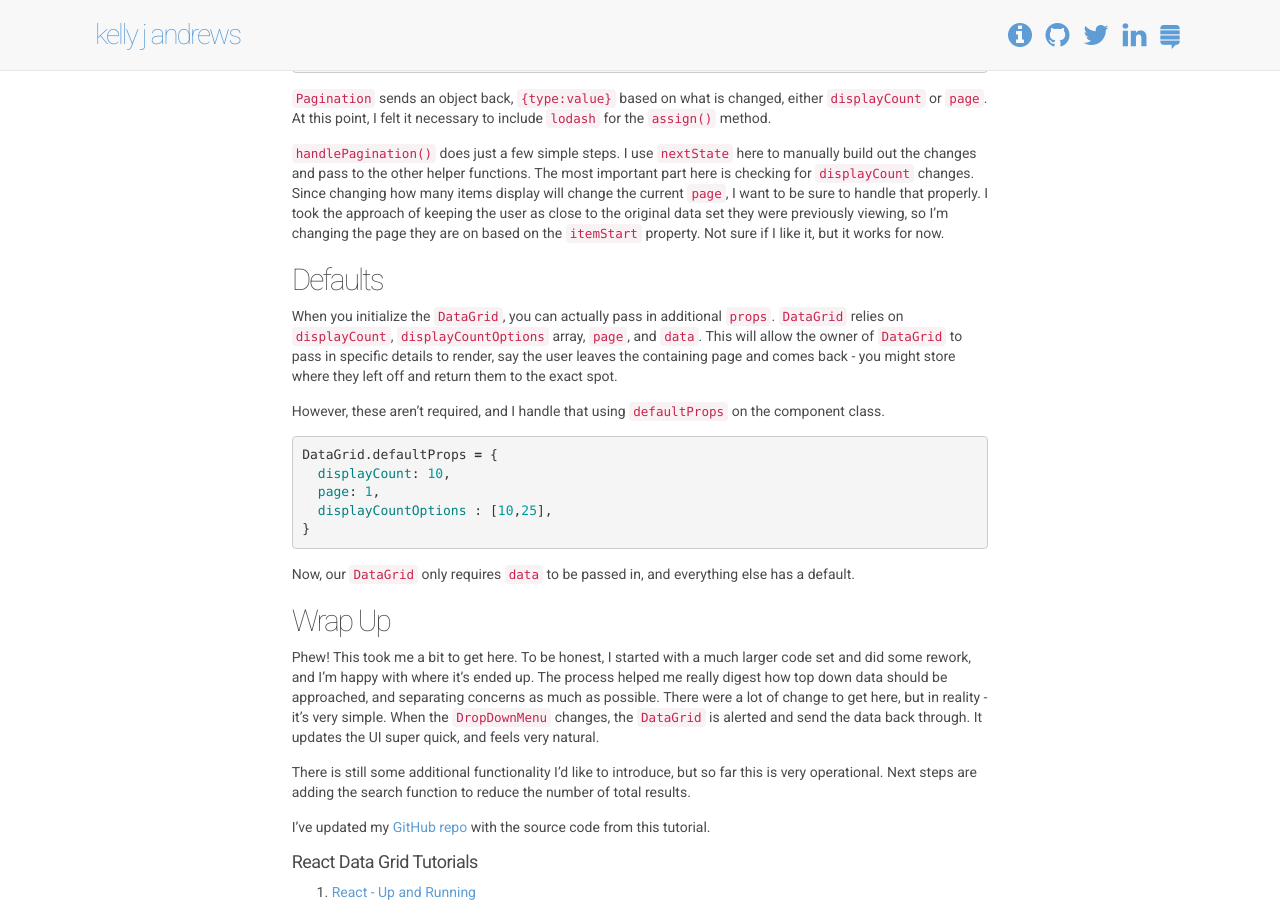
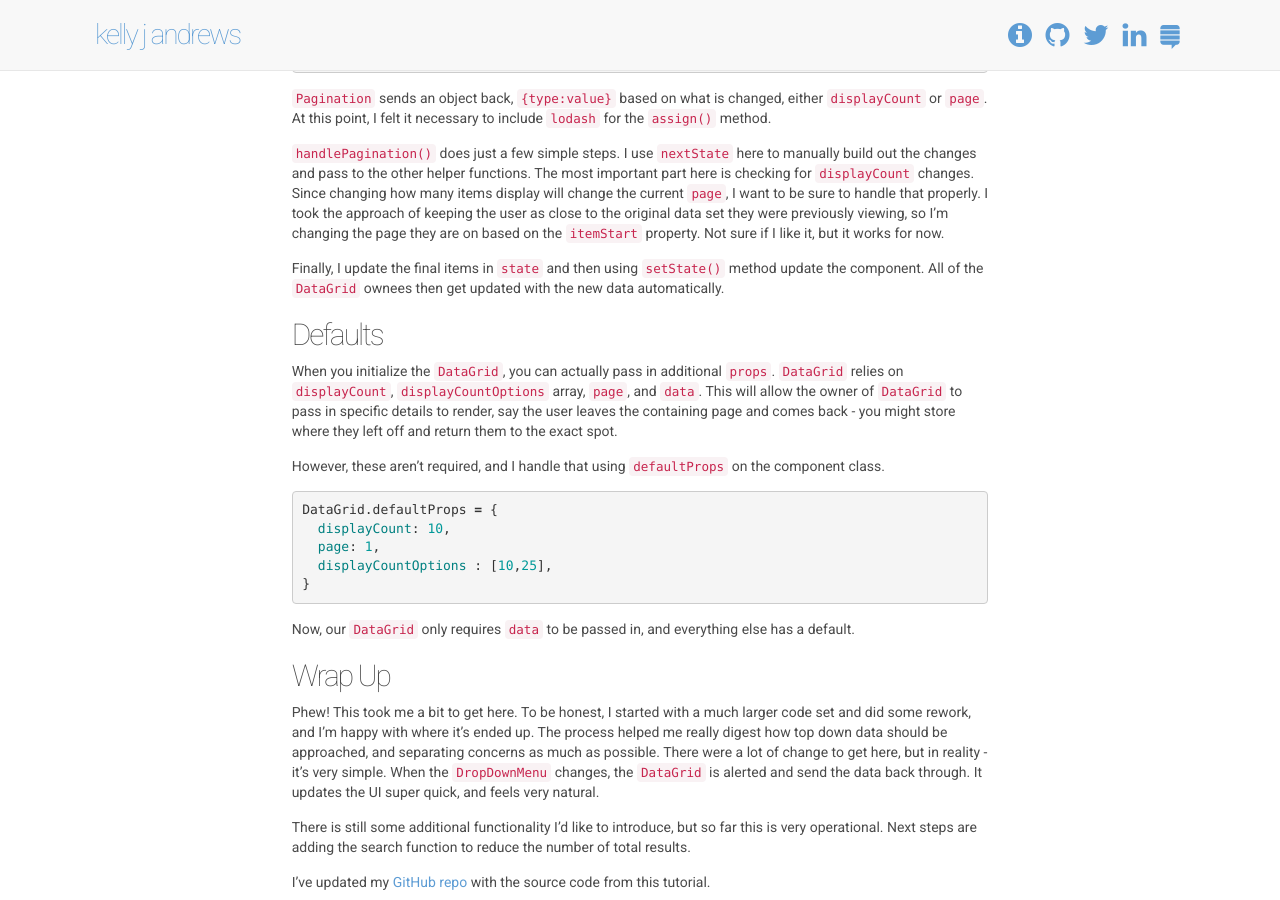
Before and after one commit to kellyjandrews/kellyjandrews.github.io, a Jekyll site: the page built from _posts/2015-04-13-react-component-communication.md, in a window 1280 px wide and 900 px high, scrolled down 7099 px. Built offline with Jekyll 4.4.1, drawn with Linux system fonts in a browser that asks for light colours; nearby versions of some CDN libraries; library files that are not in the unit come from our copies; comment, search, counter and statistics services are not loaded.

Commit message:
publish reach component communication post

```diff
--- a/_posts/2015-04-13-react-component-communication.md
+++ b/_posts/2015-04-13-react-component-communication.md
@@ -305,6 +305,8 @@ handlePagination(setting) {
 
 `handlePagination()` does just a few simple steps.  I use `nextState` here to manually build out the changes and pass to the other helper functions.  The most important part here is checking for `displayCount` changes.  Since changing how many items display will change the current `page`, I want to be sure to handle that properly. I took the approach of keeping the user as close to the original data set they were previously viewing, so I'm changing the page they are on based on the `itemStart` property. Not sure if I like it, but it works for now.
 
+Finally, I update the final items in `state` and then using `setState()` method update the component. All of the `DataGrid` ownees then get updated with the new data automatically.
+
 ##Defaults
 When you initialize the `DataGrid`, you can actually pass in additional `props`. `DataGrid` relies on `displayCount`, `displayCountOptions` array, `page`, and `data`. This will allow the owner of `DataGrid` to pass in specific details to render, say the user leaves the containing page and comes back - you might store where they left off and return them to the exact spot.
 
```
